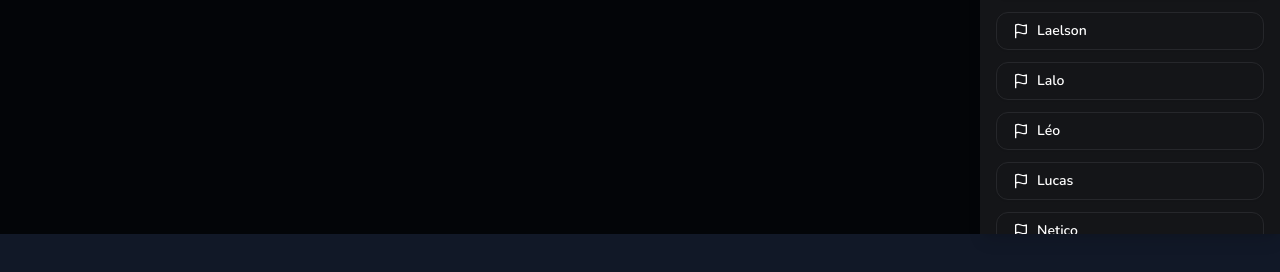
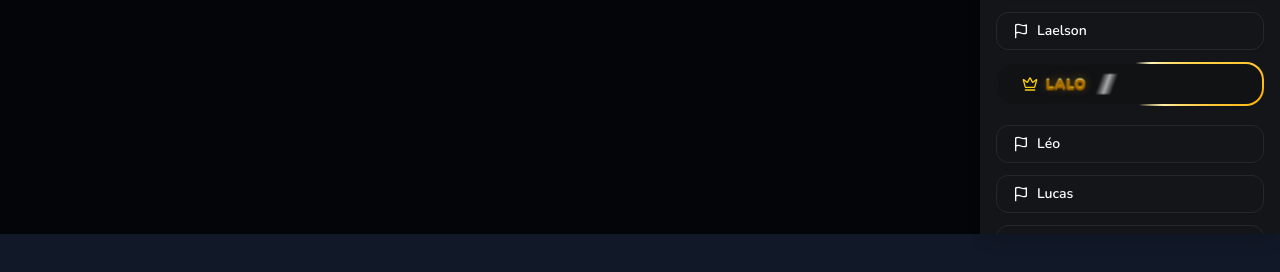
Before and after one commit to gabrieldemattos/pes-championship-search-site, a Next.js app: page /champions in a window 1280 px wide. Both pictures are taken after a click on the button 1256 px from the left and 32 px from the top of the page. Shown: the part 566-838 px from the top of the page. Built offline with nearby package versions, Linux system fonts and the light colour scheme; no server answers; the database is empty.

Commit message:
feat: add golden visual highlight for legendary participants

```diff
--- a/app/_components/navbar.tsx
+++ b/app/_components/navbar.tsx
@@ -1,7 +1,7 @@
 "use client";
 
 import { Button } from "./ui/button";
-import { ArrowLeft, BarChart2, Flag, Home, MenuIcon, Trophy } from "lucide-react";
+import { ArrowLeft, BarChart2, Crown, Flag, Home, MenuIcon, Trophy } from "lucide-react";
 import Link from "next/link";
 import { usePathname, useRouter } from "next/navigation";
 import {
@@ -15,6 +15,8 @@ import {
 } from "./ui/sheet";
 import { participants } from "../_constants/participants";
 import { Separator } from "./ui/separator";
+import { cn } from "../_lib/utils";
+import { isLegendPlayer } from "../_helpers/is-legend-players";
 
 const Navbar = () => {
   const router = useRouter();
@@ -112,17 +114,45 @@ const Navbar = () => {
               </div>
 
         <div className="space-y-3 pb-4">
-                {orderedParticipants.map((participant) => (
+          {orderedParticipants.map((participant) => {
+            const isLegend = isLegendPlayer(participant.name)
+
+            return (
               <SheetClose asChild key={participant.slug}>
                 <Link
                   href={`/team/${participant.slug}`}
-                      className="flex gap-2 text-sm w-full border border-[#26272B] hover:bg-[#26272B] transition-all justify-start py-2 px-4 rounded-xl items-center shadow-sm"
+                  className={cn(
+                    "flex gap-2 text-sm w-full transition-all justify-start py-2 px-4 rounded-xl items-center shadow-sm",
+                    isLegend
+                      ? "legendary-card"
+                      : "border border-[#26272B] hover:bg-[#26272B]"
+                  )}
                 >
+                  <div
+                    className={cn(
+                      "flex gap-2 items-center w-full rounded-xl",
+                      isLegend && "legendary-card-content"
+                    )}
+                  >
+                    {isLegend ? (
+                      <Crown size={16} className="text-yellow-400" />
+                    ) : (
                       <Flag size={16} />
-                      <span className="font-semibold">{participant.name}</span>
+                    )}
+
+                    <span
+                      className={cn(
+                        "font-semibold",
+                        isLegend && "legendary-name"
+                      )}
+                    >
+                      {participant.name}
+                    </span>
+                  </div>
                 </Link>
               </SheetClose>
-                ))}
+            )
+          })}
         </div>
             </div>
           </SheetHeader>
--- /dev/null
+++ b/app/_constants/legends-players.ts
@@ -0,0 +1 @@
+export const legendsPlayers = ["lalo", "pires"]
--- /dev/null
+++ b/app/_helpers/is-legend-players.ts
@@ -0,0 +1,3 @@
+import { legendsPlayers } from "../_constants/legends-players";
+
+export const isLegendPlayer = (playerName: string) => legendsPlayers.includes(playerName.toLowerCase())
--- a/app/admin-dashboard/_components/player-row.tsx
+++ b/app/admin-dashboard/_components/player-row.tsx
@@ -48,14 +48,19 @@ export const PlayerRow = ({ player }: { player: Players }) => {
     startTransition(async () => {
       try {
         await editPlayer(formData);
-        toast.success(`Jogador atualizado para ${formData.get("owner-name")}`, {
+        toast.success(`Jogador transferido para ${formData.get("owner-name")}`, {
           duration: 5000,
           position: "bottom-center",
+          className: '!bg-emerald-600 !border-none !text-white'
         });
         setOpen(false);
       } catch (err) {
         console.error(err);
-        toast.error("Erro ao atualizar o jogador");
+        toast.error("Erro ao atualizar o jogador", {
+          duration: 5000,
+          position: "bottom-center",
+          className: '!bg-red-600 !border-none !text-white'
+        });
       }
     });
   }
@@ -86,7 +91,7 @@ export const PlayerRow = ({ player }: { player: Players }) => {
                 {player.name}
               </span>
               <p className="my-3 font-light text-[1rem]">
-                Dono atual: {player.playerOwner}
+                Dono atual: <span className="font-semibold uppercase text-blue-500">{player.playerOwner}</span>
               </p>
             </DialogTitle>
             <DialogDescription></DialogDescription>
@@ -98,8 +103,8 @@ export const PlayerRow = ({ player }: { player: Players }) => {
               handleSubmit(new FormData(e.currentTarget));
             }}
           >
-            <div className="space-y-8">
-              <div>
+            <div>
+              <div className="hidden">
                 <span>ID:</span>
                 <Input name="id" value={player.id} readOnly />
               </div>
@@ -147,7 +152,7 @@ export const PlayerRow = ({ player }: { player: Players }) => {
 
             <DialogFooter className="mt-6">
               <Button type="submit" disabled={isPending}>
-                {isPending ? "Salvando..." : "SALVAR"}
+                {isPending ? "Transferindo..." : "Transferir"}
               </Button>
             </DialogFooter>
           </form>
--- a/app/admin-dashboard/page.tsx
+++ b/app/admin-dashboard/page.tsx
@@ -27,7 +27,6 @@ const AdminDashboard = () => {
       } else {
         alert("Senha incorreta.");
       }
-      // eslint-disable-next-line @typescript-eslint/no-unused-vars
     } catch (error) {
       alert("Erro ao validar acesso. Tente novamente.");
     }
@@ -47,7 +46,7 @@ const AdminDashboard = () => {
   }
 
   return (
-    <div className="text-center text-xl mt-10">
+    <div className="text-center text-xl mt-10 md:px-20 xl:px-40 2xl:px-[500px]">
       Bem-vindo à Admin Dashboard!
       <div className="flex items-center justify-center w-full mt-10">
         <Form />
--- a/app/globals.css
+++ b/app/globals.css
@@ -3,6 +3,172 @@
 @tailwind base;
 @tailwind components;
 @tailwind utilities;
+
+.legendary-gold {
+  position: relative;
+  display: inline-block;
+  font-weight: 700;
+  color: #fde047; /* amarelo dourado */
+  text-shadow:
+    0 0 4px rgba(255, 215, 0, 0.9),
+    0 0 8px rgba(255, 215, 0, 0.8),
+    0 0 14px rgba(255, 215, 0, 0.7),
+    0 0 22px rgba(255, 215, 0, 0.6);
+  animation: legendaryGlow 1.8s ease-in-out infinite alternate;
+}
+
+.legendary-gold::before {
+  content: "";
+  position: absolute;
+  inset: -4px;
+  border-radius: 9999px;
+  background: radial-gradient(circle, rgba(255,215,0,0.35), transparent 70%);
+  filter: blur(6px);
+  z-index: -1;
+}
+
+@keyframes legendaryGlow {
+  from {
+    transform: scale(1);
+    text-shadow:
+      0 0 4px rgba(255, 215, 0, 0.8),
+      0 0 8px rgba(255, 215, 0, 0.7),
+      0 0 14px rgba(255, 215, 0, 0.6);
+  }
+
+  to {
+    transform: scale(1.03);
+    text-shadow:
+      0 0 6px rgba(255, 215, 0, 1),
+      0 0 12px rgba(255, 215, 0, 0.95),
+      0 0 20px rgba(255, 215, 0, 0.85),
+      0 0 30px rgba(255, 215, 0, 0.75);
+  }
+}
+
+.legendary-name {
+  position: relative;
+  display: inline-block;
+  font-weight: 900;
+  letter-spacing: 0.04em;
+  text-transform: uppercase;
+
+  background: linear-gradient(
+    180deg,
+    #fffef2 0%,
+    #fff4b8 20%,
+    #ffd95c 45%,
+    #f6b800 60%,
+    #ffe89a 80%,
+    #fffef2 100%
+  );
+
+  -webkit-background-clip: text;
+  -webkit-text-fill-color: transparent;
+  background-clip: text;
+  color: transparent;
+
+  text-shadow:
+    0 1px 0 #a56a00,
+    0 2px 0 #7a4d00,
+    0 0 10px rgba(255, 215, 0, 0.35),
+    0 0 20px rgba(255, 200, 0, 0.18);
+
+  animation: legendaryPulse 2.2s ease-in-out infinite;
+}
+
+/* brilho passando */
+.legendary-name::after {
+  content: "";
+  position: absolute;
+  top: 0;
+  left: -60%;
+  width: 40%;
+  height: 100%;
+  transform: skewX(-20deg);
+
+  background: linear-gradient(
+    to right,
+    transparent,
+    rgba(255,255,255,0.65),
+    transparent
+  );
+
+  animation: shineMove 3s infinite;
+}
+
+@keyframes shineMove {
+  0% { left: -60%; }
+  100% { left: 130%; }
+}
+
+@keyframes legendaryPulse {
+  0%,100% {
+    transform: scale(1);
+    filter: brightness(1);
+  }
+
+  50% {
+    transform: scale(1.03);
+    filter: brightness(1.08);
+  }
+}
+
+.legendary-card {
+  position: relative;
+  display: inline-block;
+  padding: 2px; /* espessura da borda */
+  border-radius: 18px;
+  overflow: hidden;
+  isolation: isolate;
+}
+
+/* borda dourada girando */
+.legendary-card::before {
+  content: "";
+  position: absolute;
+  inset: -120%;
+  background: conic-gradient(
+    from 0deg,
+    transparent 0deg,
+    transparent 40deg,
+    #fff7bf 70deg,
+    #ffd54f 95deg,
+    #ffb300 120deg,
+    #fff1a8 145deg,
+    transparent 180deg,
+    transparent 360deg
+  );
+
+  animation: rotateGold 3s linear infinite;
+  z-index: 0;
+}
+
+/* fundo interno */
+.legendary-card::after {
+  content: "";
+  position: absolute;
+  inset: 2px;
+  background: #111214; /* fundo dark */
+  border-radius: 16px;
+  z-index: 1;
+}
+
+/* conteúdo fica acima */
+.legendary-card-content {
+  position: relative;
+  z-index: 2;
+  padding: 10px 24px;
+}
+
+@keyframes rotateGold {
+  from {
+    transform: rotate(0deg);
+  }
+  to {
+    transform: rotate(360deg);
+  }
+}
 
 @layer base {
   :root {
--- a/app/team/[owner]/page.tsx
+++ b/app/team/[owner]/page.tsx
@@ -11,6 +11,8 @@ import LineupBuilder from "./_components/lineup-builder";
 import { Button } from "@/app/_components/ui/button";
 import CompareModal from "./_components/compare-modal";
 import { State } from "@/app/_types/State";
+import { cn } from "@/app/_lib/utils";
+import { isLegendPlayer } from "@/app/_helpers/is-legend-players";
 
 const TeamPage = ({ params }: { params: Promise<{ owner: string }> }) => {
   const [playersList, setPlayersList] = useState<Players[]>([]);
@@ -72,7 +74,7 @@ const TeamPage = ({ params }: { params: Promise<{ owner: string }> }) => {
         <>
           <h1 className="text-center text-lg mt-7 sm:text-xl">
             Você está visualizando o time de{" "}
-            <span className="font-bold">{playersList[0].playerOwner}</span>
+            <span className={cn("font-bold", isLegendPlayer(playersList[0].playerOwner) ? "legendary-gold" : "")}>{playersList[0].playerOwner}</span>
           </h1>
 
           <div
```
Lines whose indentation alone changed are shown as unchanged.
